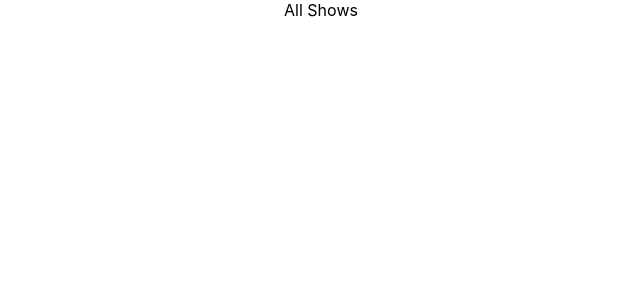
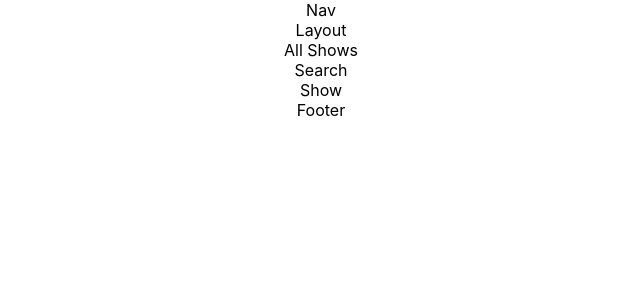
Before and after one commit to Nyheimh/ima-miru, a React (Create React App) app in the folder client/: page /shows in a window 1280 px wide. Shown: the top 300 px of the page, without its empty margins (319-959 px from the left). Built offline with nearby package versions, Linux system fonts and the light colour scheme.

Commit message:
rendered components and words to the screens and components for testing

```diff
--- a/client/src/components/shared/Layout/Layout.jsx
+++ b/client/src/components/shared/Layout/Layout.jsx
@@ -1,9 +1,16 @@
 import React from 'react'
+import Nav from '../Nav/Nav'
+import Footer from '../Footer/Footer'
 
-const Layout = () => {
+const Layout = (props) => {
     return (
         <div>
+            <Nav />
             Layout
+            <div className="layout-children">
+                {props.children}
+            </div>
+            <Footer/>
         </div>
     )
 }
--- a/client/src/screens/AllShows/AllShows.jsx
+++ b/client/src/screens/AllShows/AllShows.jsx
@@ -1,9 +1,16 @@
 import React from 'react'
+import Layout from '../../components/shared/Layout/Layout'
+import Search from '../../components/Search/Search'
+import Show from '../../components/Show/Show'
 
 const AllShows = () => {
     return (
         <div>
-            All Shows
+            <Layout>
+                All Shows
+                <Search />
+                <Show />
+            </Layout>
         </div>
     )
 }
--- a/client/src/screens/CreateShow/CreateShow.jsx
+++ b/client/src/screens/CreateShow/CreateShow.jsx
@@ -1,9 +1,12 @@
 import React from 'react'
+import Layout from '../../components/shared/Layout/Layout'
 
 const CreateShow = () => {
     return (
         <div>
-            Create Show
+            <Layout>
+                Create Show
+            </Layout>
         </div>
     )
 }
--- a/client/src/screens/EditShow/EditShow.jsx
+++ b/client/src/screens/EditShow/EditShow.jsx
@@ -1,9 +1,12 @@
 import React from 'react'
+import Layout from '../../components/shared/Layout/Layout'
 
 const EditShow = () => {
     return (
         <div>
-            Edit Show
+            <Layout>
+                Edit Show
+            </Layout>
         </div>
     )
 }
--- a/client/src/screens/Home/Home.jsx
+++ b/client/src/screens/Home/Home.jsx
@@ -1,9 +1,14 @@
 import React from 'react'
+import Layout from '../../components/shared/Layout/Layout'
+import Carousel from '../../components/Carousel/Carousel'
 
 const Home = () => {
     return (
         <div>
-            Home
+            <Layout>
+                Home
+                <Carousel/>
+            </Layout>
         </div>
     )
 }
--- a/client/src/screens/ShowDetail/ShowDetail.jsx
+++ b/client/src/screens/ShowDetail/ShowDetail.jsx
@@ -1,9 +1,12 @@
 import React from 'react'
+import Layout from '../../components/shared/Layout/Layout'
 
 const ShowDetail = () => {
     return (
         <div>
-            Show Detail
+            <Layout>
+                Show Detail
+            </Layout>
         </div>
     )
 }
--- a/client/src/screens/SignIn/SignIn.jsx
+++ b/client/src/screens/SignIn/SignIn.jsx
@@ -1,9 +1,13 @@
 import React from 'react'
+import Layout from '../../components/shared/Layout/Layout'
+
 
 const SignIn = (props) => {
     return (
         <div>
-            Sign in
+            <Layout>
+                Sign in
+            </Layout>
         </div>
     )
 }
--- a/client/src/screens/SignUp/SignUp.jsx
+++ b/client/src/screens/SignUp/SignUp.jsx
@@ -1,9 +1,12 @@
 import React from 'react'
+import Layout from '../../components/shared/Layout/Layout'
 
 const SignUp = () => {
     return (
         <div>
-            Sign up
+            <Layout>
+                Sign up
+            </Layout>
         </div>
     )
 }
```
